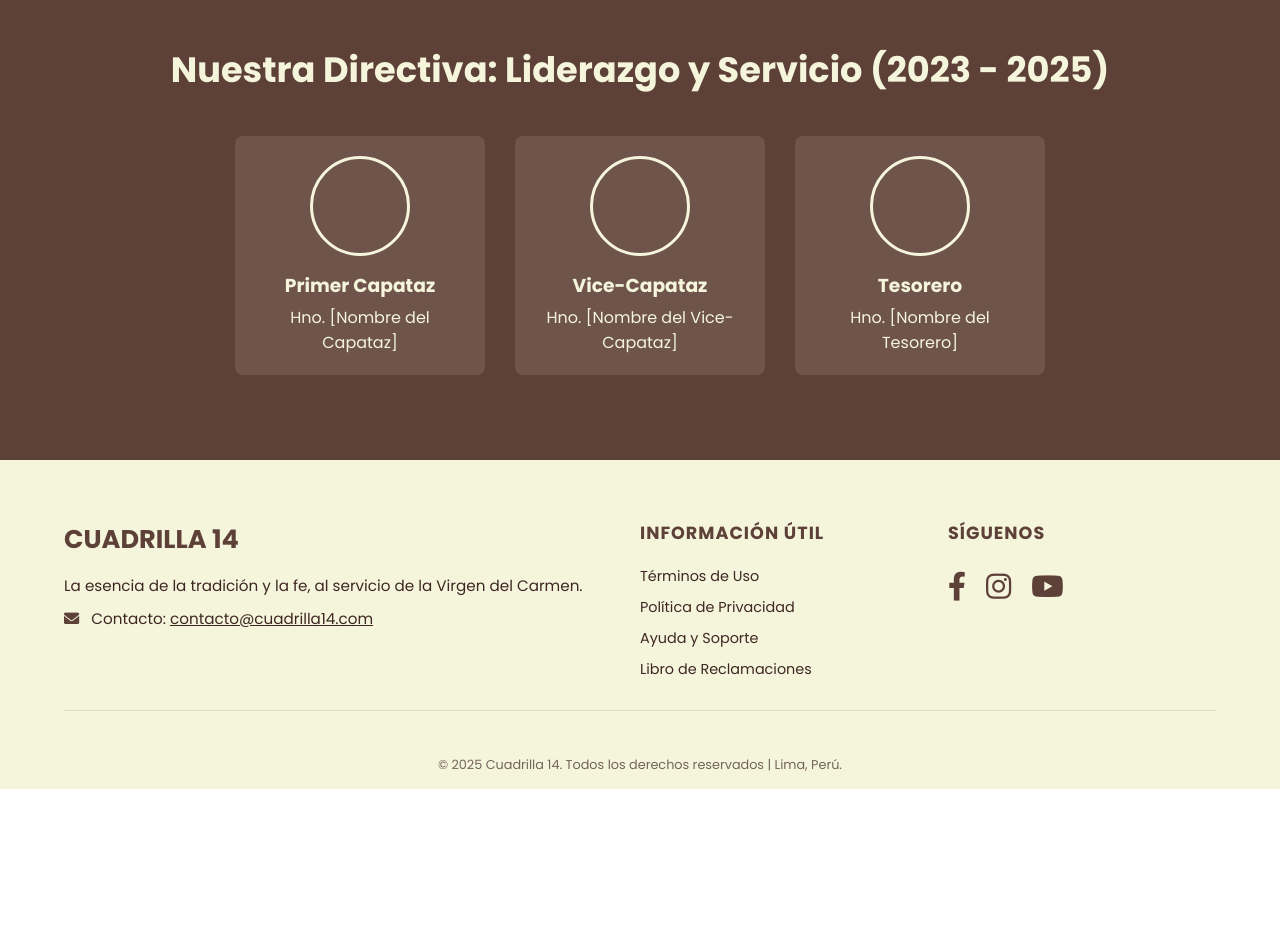
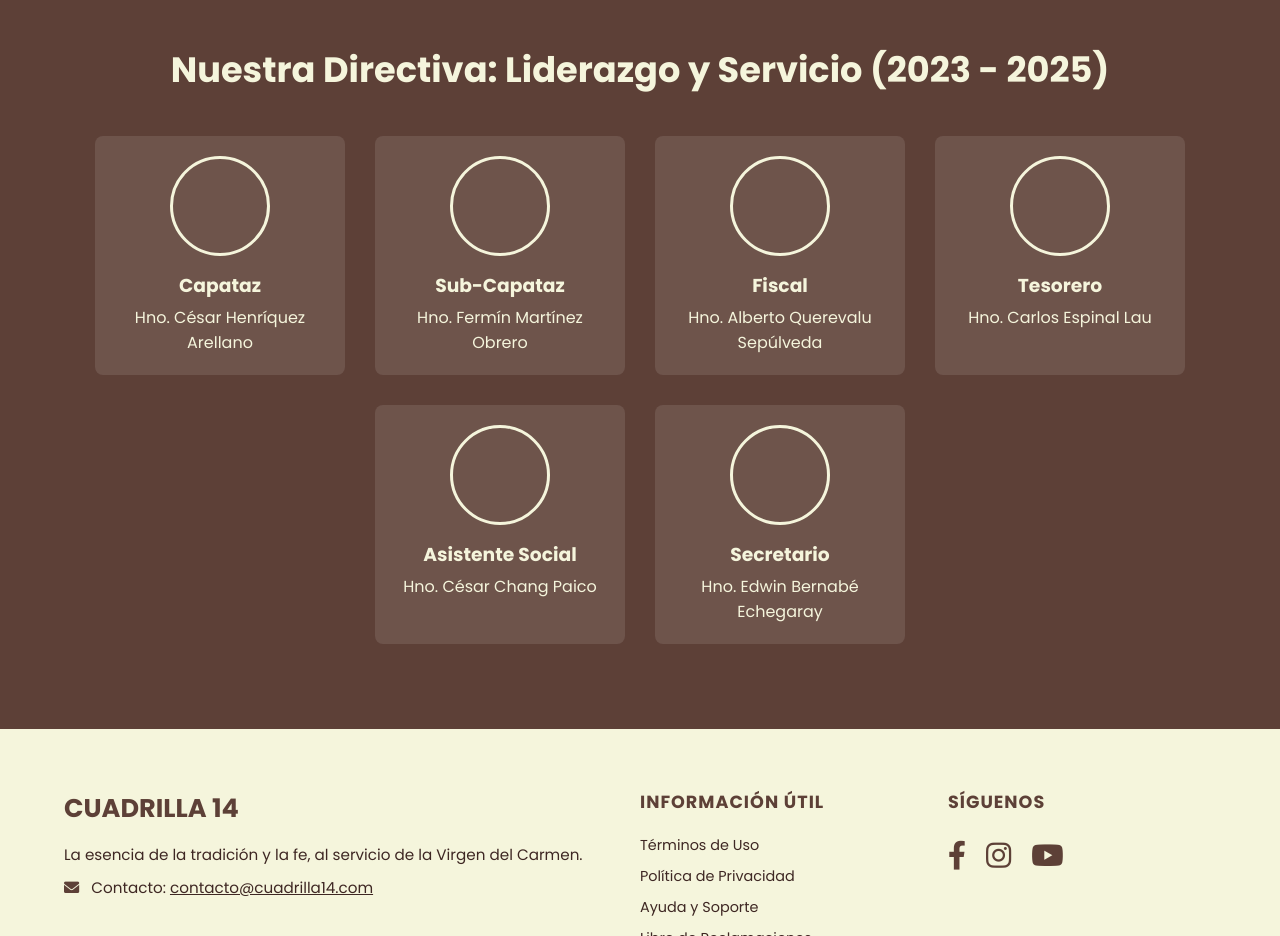
Before and after one commit to edwinhsvcl14-maker/Pagina14, a plain HTML site: page Index.html in a window 1280 px wide. Shown: the part 2620-3556 px from the top of the page. Before the commit the page ends 3409 px from the top, so only its background shows below. Drawn offline with Linux system fonts and the light colour scheme.

Commit message:
Update Index.html

```diff
--- a/Index.html
+++ b/Index.html
@@ -108,20 +108,35 @@
         <div class="directiva-grid">
             <div class="directivo-card">
                 <div class="directivo-photo"></div>
-                <h3>Primer Capataz</h3>
-                <p>Hno. [Nombre del Capataz]</p>
+                <h3>Capataz</h3>
+                <p>Hno. César Henríquez Arellano</p>
             </div>
             <div class="directivo-card">
                 <div class="directivo-photo"></div>
-                <h3>Vice-Capataz</h3>
-                <p>Hno. [Nombre del Vice-Capataz]</p>
+                <h3>Sub-Capataz</h3>
+                <p>Hno. Fermín Martínez Obrero</p>
+            </div>
+            <div class="directivo-card">
+                <div class="directivo-photo"></div>
+                <h3>Fiscal</h3>
+                <p>Hno. Alberto Querevalu Sepúlveda</p>
             </div>
             <div class="directivo-card">
                 <div class="directivo-photo"></div>
                 <h3>Tesorero</h3>
-                <p>Hno. [Nombre del Tesorero]</p>
+                <p>Hno. Carlos Espinal Lau</p>
             </div>
+            <div class="directivo-card">
+                <div class="directivo-photo"></div>
+                <h3>Asistente Social</h3>
+                <p>Hno. César Chang Paico</p>
             </div>
+
+        <div class="directivo-card">
+                <div class="directivo-photo"></div>
+                <h3>Secretario</h3>
+                <p>Hno. Edwin Bernabé Echegaray</p>
+            </div></div>
     </section>
 
    <footer class="footer" id="contacto">
```
